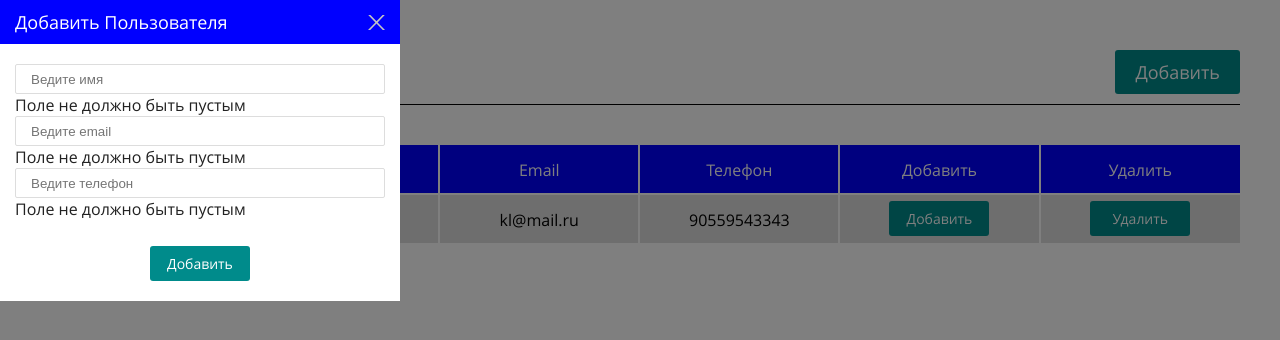
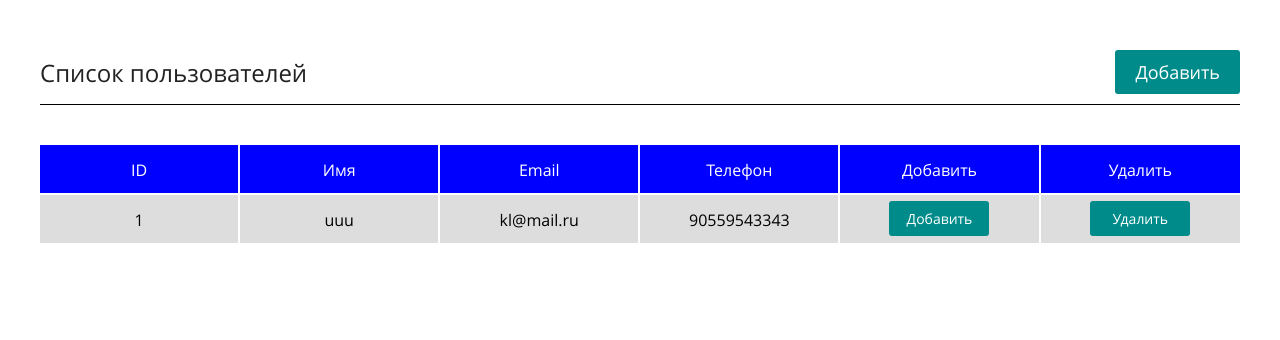
Before and after one commit to antongloom/form-ui, a Vue app: page / in a window 1280 px wide. Shown: the top 340 px of the page. Built offline with nearby package versions, Linux system fonts and the light colour scheme.

Commit message:
#Верстка формы

```diff
--- a/src/views/Home.vue
+++ b/src/views/Home.vue
@@ -3,8 +3,12 @@
     	<div class="Home-Content">
     		<div class="Home-TitleBlock">
     			<div class="Home-Title">Список пользователей</div>
-    			<div class="Home-Btn">Добавить</div>
+    			<div class="Home-Btn" @click="addUser">Добавить</div>
     		</div>
+				<div class="Home-TitleMessage" v-if="one">Данные успешно добавлены!</div>
+    		<div class="Home-TitleMessage" v-if="one">Данные успешно изменены!</div>
+    		<div class="Home-TitleMessage" v-if="one">Данные успешно удалены!</div>
+    		<div class="Home-TitleMessage Home-TitleMessage_Error" v-if="one">Произошла ошибка!</div>
     		<div class="Home-List">
     			<div class="Home-Item">ID</div>
     			<div class="Home-Item">Имя</div>
@@ -19,17 +23,17 @@
     			<div class="Home-Item">kl@mail.ru</div>
     			<div class="Home-Item">90559543343</div>
     			<div class="Home-Item">
-    				<div class="Home-Btn Home-Btn_Small">Добавить</div>
+    				<div class="Home-Btn Home-Btn_Small" @click="addEdit">Добавить</div>
     			</div>
     			<div class="Home-Item">
-    				<div class="Home-Btn Home-Btn_Small">Удалить</div>
+    				<div class="Home-Btn Home-Btn_Small" @click="Delete">Удалить</div>
     			</div>
     		</div>
     	</div>
-    	<div class="Home-Popup">
+    	<div class="Home-Popup" v-if="showAdd">
     		<div class="Home-User">
     			<div class="Home-UserTitle">Добавить Пользователя</div>
-    			<div class="Home-UserClose">
+    			<div class="Home-UserClose" @click="closeUser">
     				<img src="@/assets/images/close.svg" alt="Img">
     			</div>
 					<form class="Home-UserForm">
@@ -45,8 +49,43 @@
 							<input class="Home-Input" type="text" placeholder="Ведите телефон">
 							<div class="Home-Error">Поле не должно быть пустым</div>
 						</div>
+							<button type="sunmit" class="Home-Btn Home-Btn_Small">Добавить</button>
 					</form>
-					<div class="Home-Btn Home-Btn_Small">Добавить</div>
+    		</div>
+    	</div>
+    	<div class="Home-Popup" v-if="showEdit">
+    		<div class="Home-User">
+    			<div class="Home-UserTitle">Редактировать данные</div>
+    			<div class="Home-UserClose" @click="closeEdit">
+    				<img src="@/assets/images/close.svg" alt="Img">
+    			</div>
+					<form class="Home-UserForm">
+						<div class="Home-UserInput">
+							<input class="Home-Input" type="text" placeholder="Ведите имя">
+							<div class="Home-Error">Поле не должно быть пустым</div>
+						</div>
+						<div class="Home-UserInput">
+							<input class="Home-Input" type="text" placeholder="Ведите email">
+							<div class="Home-Error">Поле не должно быть пустым</div>
+						</div>
+						<div class="Home-UserInput">
+							<input class="Home-Input" type="text" placeholder="Ведите телефон">
+							<div class="Home-Error">Поле не должно быть пустым</div>
+						</div>
+							<button type="sunmit" class="Home-Btn Home-Btn_Small">Добавить</button>
+					</form>
+    		</div>
+    	</div>
+    	<div class="Home-Popup" v-if="showDelete">
+    		<div class="Home-User">
+    			<div class="Home-UserTitle">Удалить данные</div>
+    			<div class="Home-UserClose" @click="closeDelete">
+    				<img src="@/assets/images/close.svg" alt="Img">
+    			</div>
+    			<div class="Home-Delete">
+    				<div class="Home-Btn Home-Btn_Small">Да</div>
+    				<div class="Home-Btn Home-Btn_Small" @click="closeDelete">Нет</div>
+    			</div>
     		</div>
     	</div>
   </div>
@@ -58,6 +97,7 @@
 		max-width 1200px
 		margin 0 auto
 		padding-top 50px
+		position relative
 	&-TitleBlock
 		display flex
 		justify-content space-between
@@ -86,6 +126,7 @@
 			border-radius 3px
 			color #fff
 			text-align center
+			border none
 	&-List
 		display flex
 		justify-content space-around
@@ -117,8 +158,16 @@
 		width 400px
 		background #fff
 		box-sizing border-box
-		padding-bottom 20px
-		position relative
+		padding-bottom 5px
+		border-radius 2px
+		position absolute
+		border-radius 2px
+		top 50%
+		left 50%
+		margin-right -50%
+		transform translate(-50%, -50%)
+		overflow hidden
+		min-height 300px
 	&-UserTitle
 		font-size 18px
 		width 100%
@@ -135,19 +184,69 @@
 			height 15px
 	&-UserForm
 		padding 20px 15px
+		padding-bottom 10px
+		text-align center
+	&-UserInput
+		position relative
 	&-Input
 		width 100%
-		height 30px
+		height 35px
 		box-sizing border-box
 		padding 0px 15px
 		border 1px solid #ddd
 		border-radius 2px
+		margin-bottom 25px
+	&-Error
+		color red
+		font-size 14px
+		position absolute
+		top 37px
+	&-Delete
+		display flex
+		width 245px
+		margin 0 auto
+		padding-top 50px
+	&-TitleMessage
+		padding 7px
+		background #006400
+		position absolute
+		top 107px
+		width 100%
+		color #fff
+		box-sizing border-box
+		&_Error
+			background #DC143C
 
 </style>
 <script>
 
 
 export default {
-  name: 'home'
+  name: 'home',
+  data: () => ({
+  	showAdd: false,
+  	showEdit: false,
+  	showDelete: false
+  }),
+  methods: {
+  	addUser() {
+  		this.showAdd = true
+  	},
+  	closeUser() {
+  		this.showAdd = false
+  	},
+  	addEdit() {
+  		this.showEdit = true
+  	},
+  	closeEdit() {
+  		this.showEdit = false
+  	},
+  	Delete() {
+  		this.showDelete = true
+  	},
+  	closeDelete() {
+  		this.showDelete = false
+  	}
+  }
 }
 </script>
```
